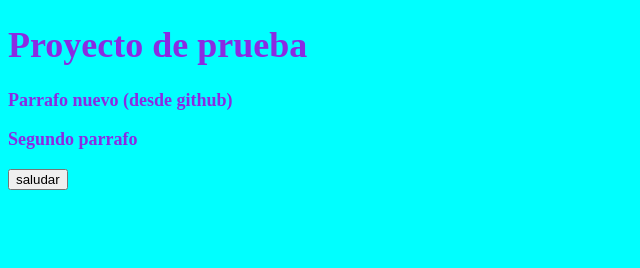
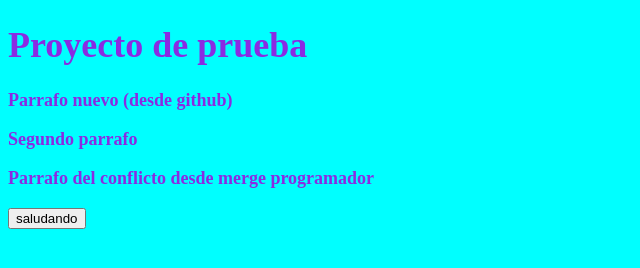
Before and after one commit to JesusNoel69/Ejemplo-de-subida, a plain HTML site: page index.html in a window 1280 px wide. Shown: the whole page, without its empty margins (0-640 px from the left). Drawn offline with Linux system fonts and the light colour scheme.

Commit message:
parrafo desde el programadorB para ver conflictos

```diff
--- a/index.html
+++ b/index.html
@@ -11,6 +11,11 @@
     <h1>Proyecto de prueba</h1>
     <p>Parrafo nuevo (desde github)</p>
     <p>Segundo parrafo</p>
-    <button type="button" onclick="saludo()">saludar</button>
+
+
+    <p>Parrafo del conflicto desde merge programador</p>
+
+
+    <button type="button" onclick="saludo()">saludando</button>
 </body>
 </html>
```
